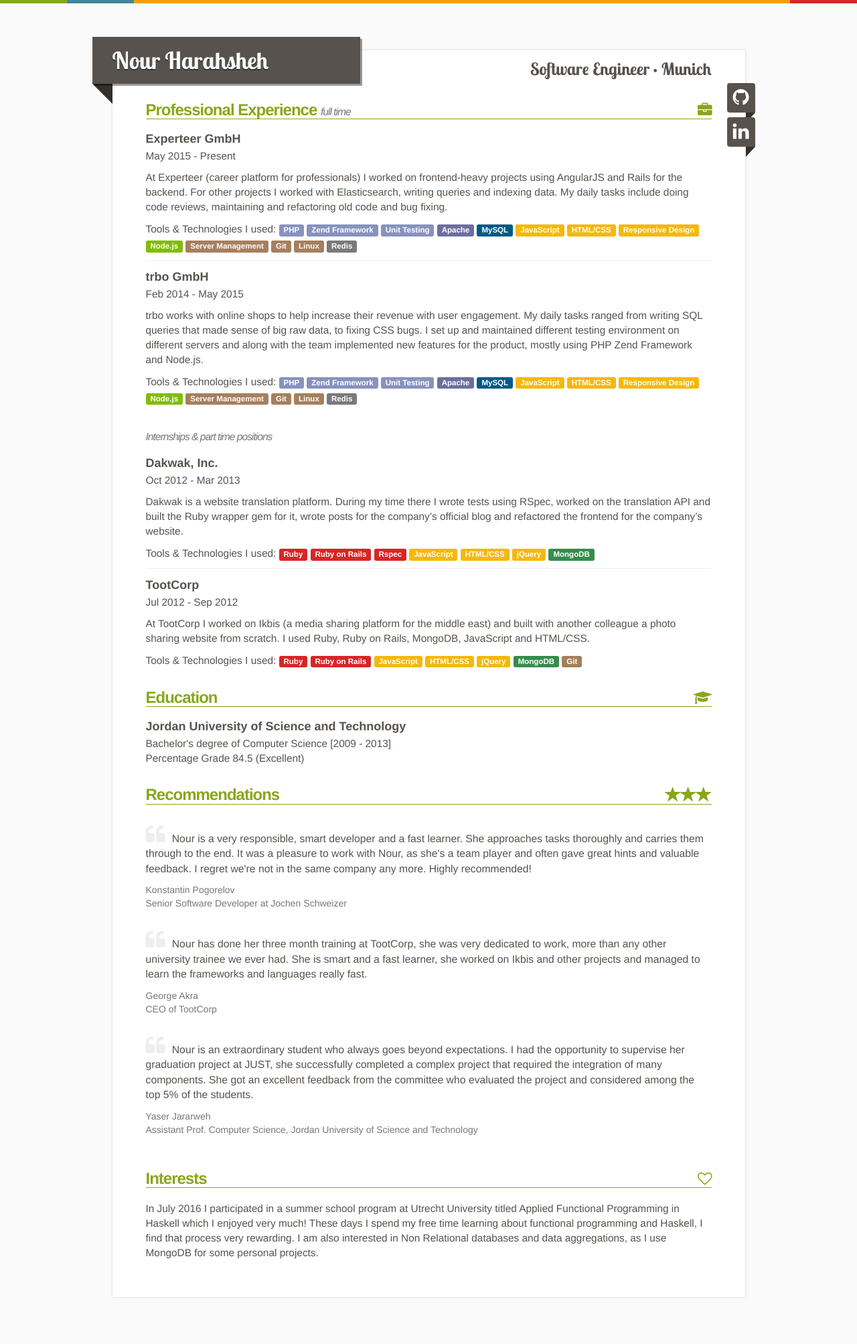
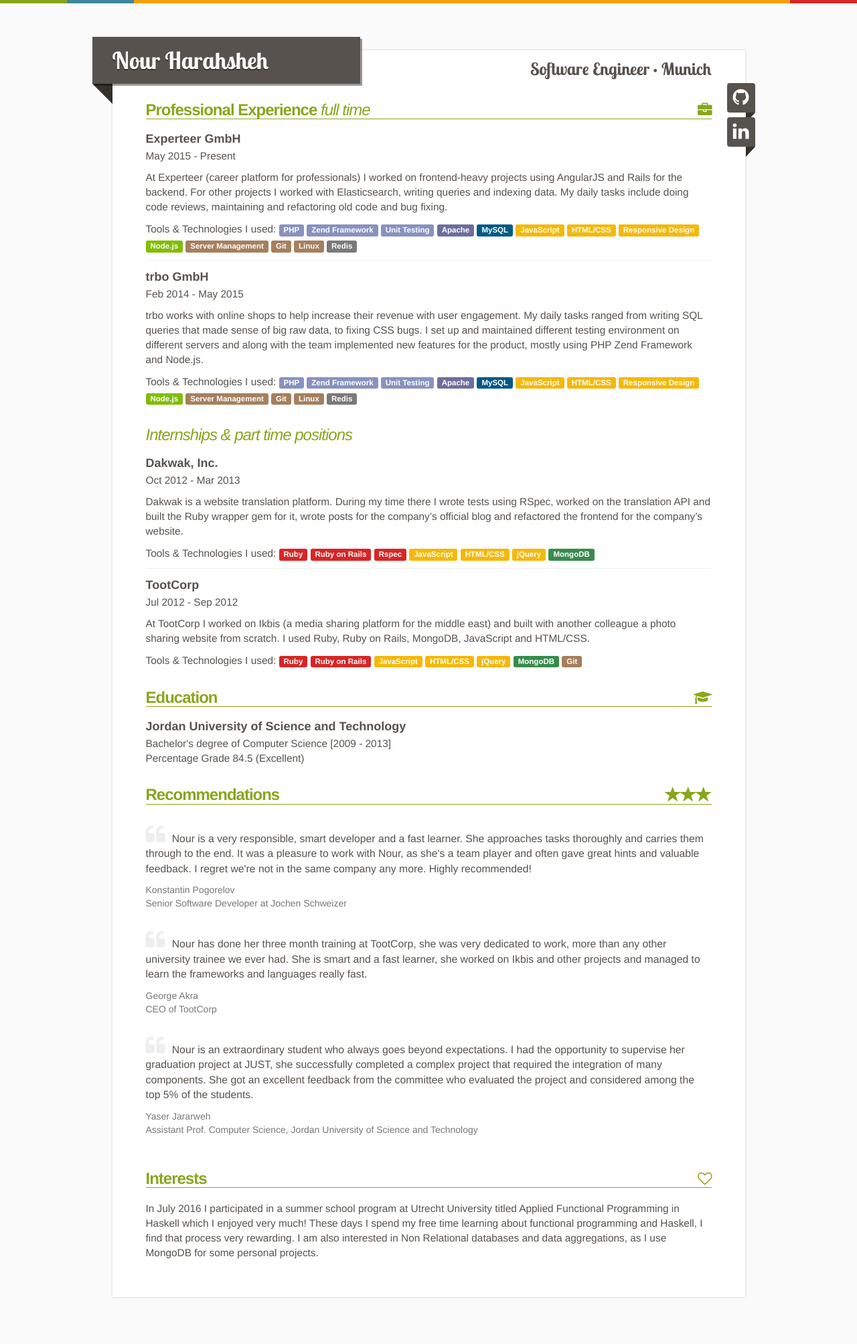
Before and after one commit to n0ur/n0ur.github.io, a Jekyll site: the page index.html, which Jekyll copies as it is, in a window 1280 px wide. Shown: the whole page at 67% size. Built offline with Jekyll 4.4.1, drawn with Linux system fonts in a browser that asks for light colours; nearby versions of some CDN libraries.

Commit message:
Update styles.css

```diff
--- a/css/styles.css
+++ b/css/styles.css
@@ -57,7 +57,7 @@
   color: #57524D;
   font-family: 'Lobster Two', cursive;
 }
-small {
+h3 small {
   font-size: 100%;
   font-style: italic;
   color: #88A61B;
```
